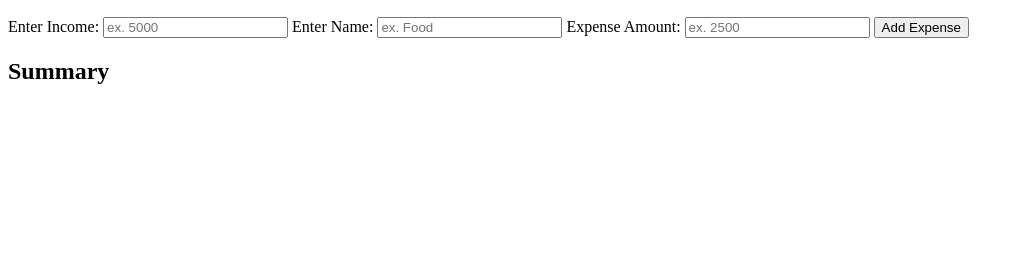
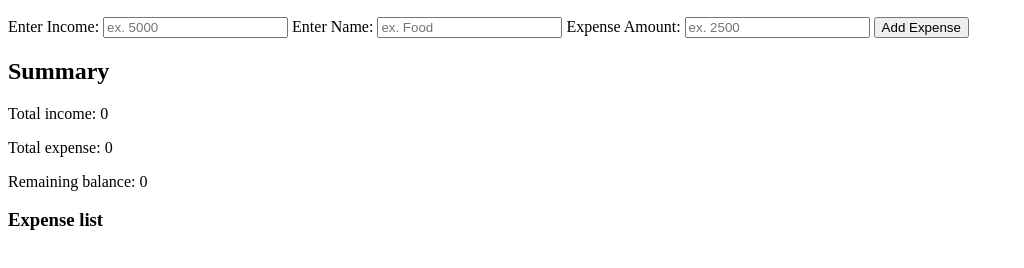
Before and after one commit to JCYhapon/smart-budget-tracker, a plain HTML site: page index.html in a window 1280 px wide. Shown: the part 50-318 px from the top of the page, without its empty margins (0-1024 px from the left). Drawn offline with Linux system fonts and the light colour scheme.

Commit message:
structure the html first

```diff
--- a/index.html
+++ b/index.html
@@ -25,7 +25,15 @@
 
     <section class="summary">
         <h2>Summary</h2>
+        <p>Total income: <span id="totalIncome">0</span></p>
+        <p>Total expense: <span id="totalExpenses">0</span></p>
+        <p>Remaining balance: <span id="remainingBalance">0</span></p>
+        <p id="message"></p>
+    </section>
 
+    <section>
+        <h3>Expense list</h3>
+        <ul id="expenseList"></ul>
     </section>
     <script src="script.js"></script>
 </body>
```
